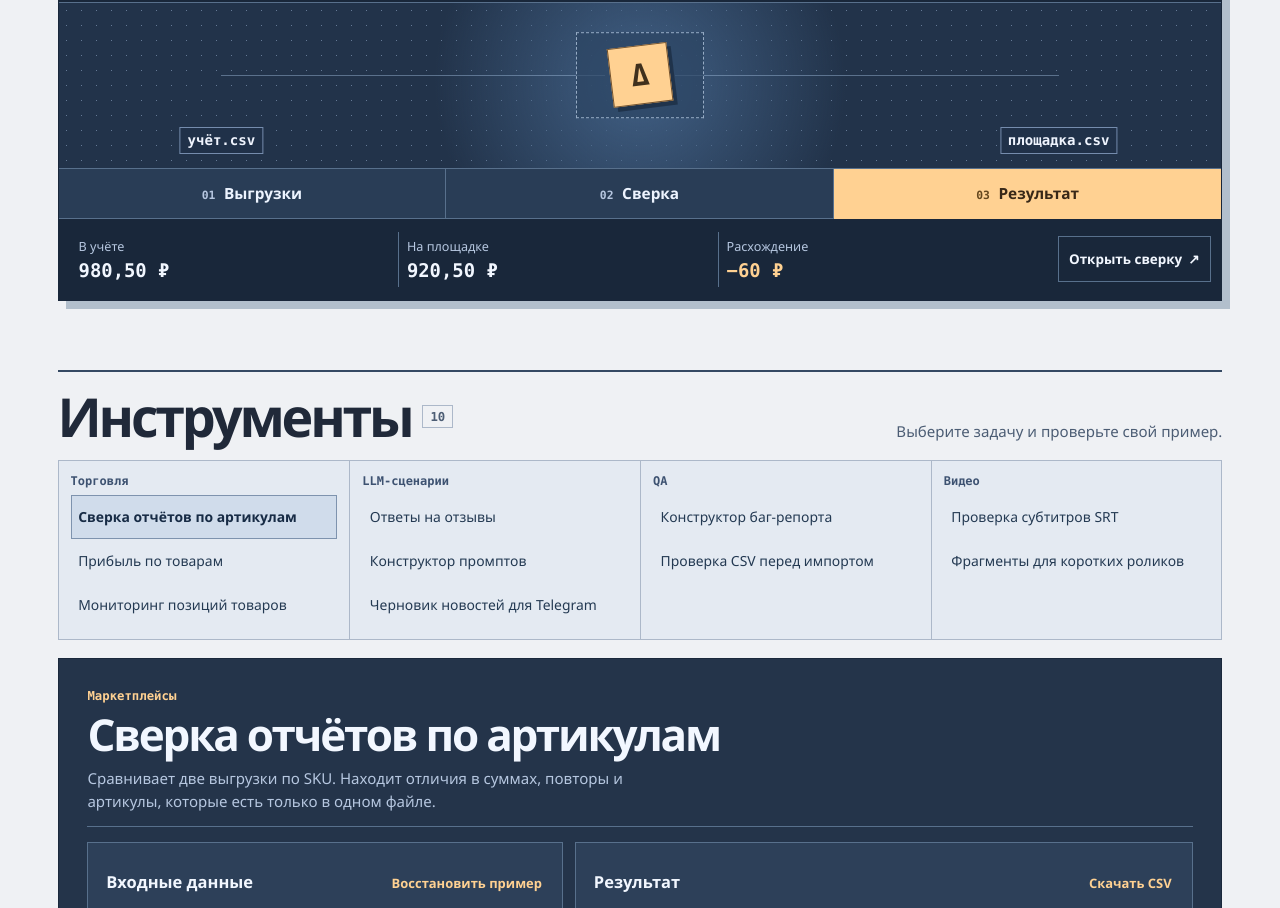
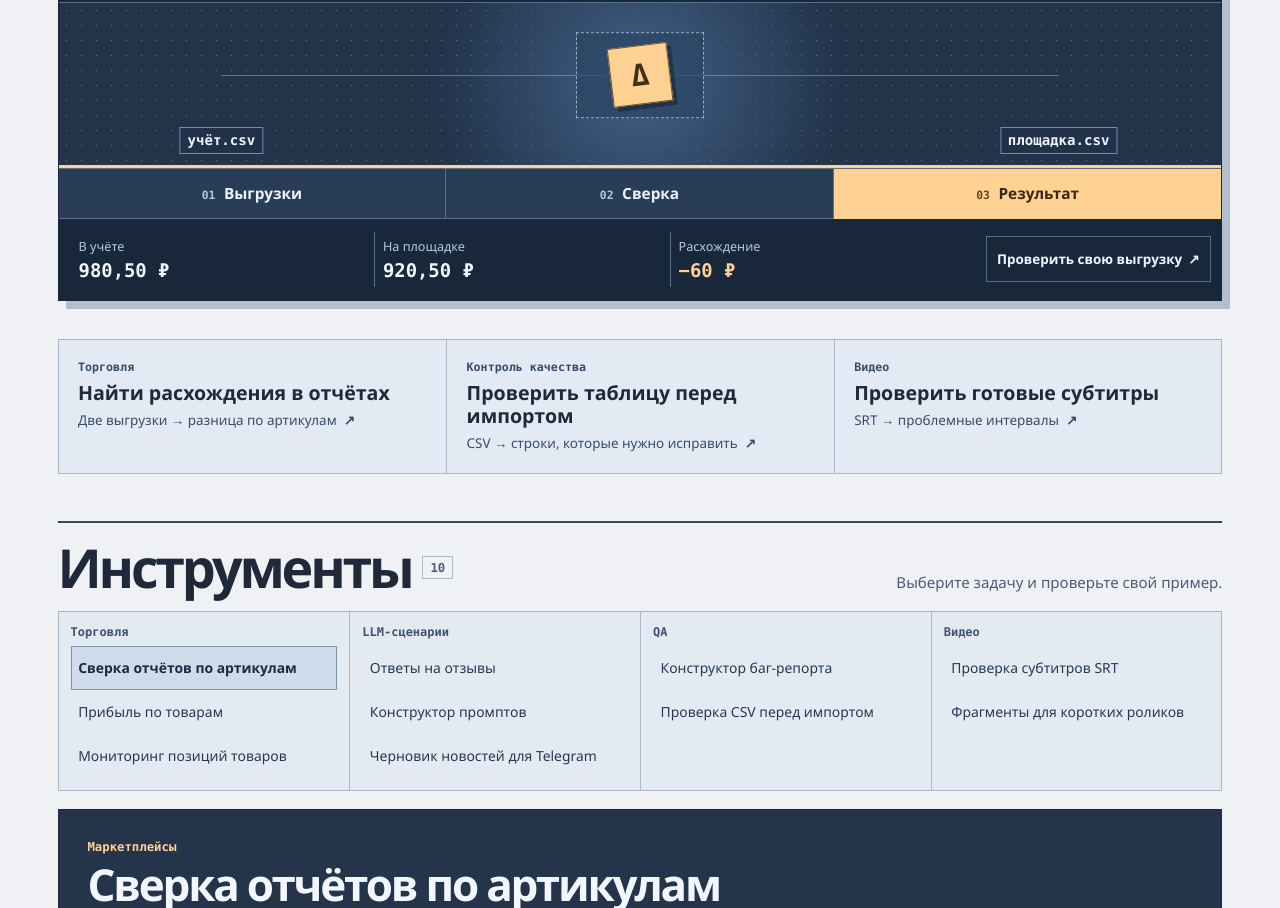
Before and after one commit to PrudnikovMS/ai-demo-portfolio, a website: page index.html in a window 1280 px wide. Shown: the part 398-1306 px from the top of the page. Drawn offline with Linux system fonts and the light colour scheme.

Commit message:
Connect scroll-led reconciliation proof to demo tasks and public work

```diff
--- a/app.js
+++ b/app.js
@@ -47,10 +47,11 @@ function renderSampleTrace() {
   const playButton = get('trace-play');
   const playLabel = get('trace-play-label');
   const track = get('trace-track');
+  const feature = track.closest('.feature');
   const reduced = window.matchMedia('(prefers-reduced-motion: reduce)');
   const steps = ['input', 'match', 'result'];
   let playback;
-  let intro;
+  let frame = 0;
   const values = [
     ['В учёте', row[1]],
     ['На площадке', row[2]],
@@ -98,7 +99,6 @@ function renderSampleTrace() {
   }
 
   function playSteps(announce) {
-    intro?.disconnect();
     stopPlayback();
     if (!announce) stage.setAttribute('aria-live', 'off');
     playButton.classList.add('playing');
@@ -117,29 +117,48 @@ function renderSampleTrace() {
   controls.addEventListener('click', event => {
     const button = event.target.closest('button[data-stage]');
     if (!button) return;
-    intro?.disconnect();
     stopPlayback();
     if (stage.dataset.phase !== button.dataset.stage) showStep(button.dataset.stage);
   });
   playButton.addEventListener('click', () => playback ? stopPlayback() : playSteps(true));
-  reduced.addEventListener?.('change', event => {
-    if (event.matches) {
-      intro?.disconnect();
+  function updateFromScroll() {
+    frame = 0;
+    if (playback || feature.contains(document.activeElement)) return;
+    const box = feature.getBoundingClientRect();
+    if (box.bottom < innerHeight * .12) return;
+    const travelled = innerHeight * .44 - box.top;
+    const distance = Math.min(360, innerHeight * .42);
+    const progress = Math.max(0, Math.min(1, travelled / distance));
+    const step = steps[Math.min(steps.length - 1, Math.floor(progress * steps.length))];
+    track.style.setProperty('--trace-progress', progress.toFixed(3));
+    if (stage.dataset.phase !== step) {
+      stage.setAttribute('aria-live', 'off');
+      showStep(step);
+    }
+  }
+
+  function onScroll() {
+    if (!frame) frame = requestAnimationFrame(updateFromScroll);
+  }
+
+  function syncMotionPreference() {
+    if (reduced.matches) {
+      window.removeEventListener('scroll', onScroll);
+      if (frame) cancelAnimationFrame(frame);
+      frame = 0;
+      track.style.removeProperty('--trace-progress');
       stopPlayback();
+    } else {
+      window.addEventListener('scroll', onScroll, { passive: true });
     }
-  });
-  stage.dataset.phase = 'result';
-  track.dataset.phase = 'result';
+  }
+
   controls.hidden = false;
   track.hidden = false;
   playButton.hidden = false;
-
-  if (!reduced.matches && !location.hash && 'IntersectionObserver' in window) {
-    intro = new IntersectionObserver(entries => {
-      if (entries.some(entry => entry.intersectionRatio >= 0.62) && !reduced.matches && !document.hidden) playSteps(false);
-    }, { threshold: 0.62 });
-    intro.observe(track.closest('.sample'));
-  }
+  showStep(reduced.matches || location.hash ? 'result' : 'input');
+  reduced.addEventListener?.('change', syncMotionPreference);
+  syncMotionPreference();
 }
 
 function renderNavigation() {
@@ -219,8 +238,12 @@ function selectDemo() {
   if (hasDemoHash) revealDemo();
 }
 
+for (const link of document.querySelectorAll('[data-demo-target]')) {
+  link.hash = link.dataset.demoTarget;
+}
+
 document.addEventListener('click', event => {
-  const link = event.target.closest('#projects a, #sample-demo');
+  const link = event.target.closest('#projects a, [data-demo-target]');
   if (!link || link.hash !== location.hash ||
       event.button !== 0 || event.metaKey || event.ctrlKey || event.shiftKey || event.altKey) return;
   event.preventDefault();
--- a/index.html
+++ b/index.html
@@ -6,8 +6,8 @@
   <meta name="description" content="10 интерактивных демонстраций автоматизации отчётности, работы с ИИ, QA и видео на вымышленных данных.">
   <meta name="theme-color" content="#eff1f4">
   <title>Автоматизация · портфолио Максима Прудникова</title>
-  <link rel="stylesheet" href="./style.css?v=2">
-  <script type="module" src="./app.js"></script>
+  <link rel="stylesheet" href="./style.css?v=3">
+  <script type="module" src="./app.js?v=3"></script>
 </head>
 <body>
   <a class="skip-link" href="#demos">Перейти к демонстрациям</a>
@@ -17,7 +17,10 @@
         <span class="monogram" aria-hidden="true">МП</span>
         <span>Максим Прудников <small>AI Developer · автоматизация</small></span>
       </a>
-      <a class="topbar-link" href="#demos">К инструментам <span aria-hidden="true">↘</span></a>
+      <nav class="topbar-nav" aria-label="Главное меню">
+        <a class="topbar-link" href="#demos">К инструментам <span aria-hidden="true">↘</span></a>
+        <a class="topbar-link" href="#project-work">Работы</a>
+      </nav>
     </div>
   </header>
 
@@ -26,8 +29,8 @@
       <div class="hero-copy">
         <h1 id="hero-title">Автоматизация <em>в действии.</em></h1>
         <div class="hero-summary">
-          <p>Десять инструментов для торговли, ИИ, тестирования и видео. Измените входные данные и получите результат в браузере.</p>
-          <span class="mode">Вымышленные примеры</span>
+          <p>Сверьте выгрузки, проверьте CSV перед импортом или найдите перекрытия в субтитрах. Измените входные данные и скачайте результат.</p>
+          <span class="mode">10 демо с вымышленными примерами</span>
         </div>
       </div>
 
@@ -59,9 +62,21 @@
               <div><dt>Расхождение</dt><dd>−60 ₽</dd></div>
             </dl>
           </div>
-          <a id="sample-demo" href="#reconciliation">Открыть сверку <span aria-hidden="true">↗</span></a>
+          <a id="sample-demo" href="#demos" data-demo-target="reconciliation">Проверить свою выгрузку <span aria-hidden="true">↗</span></a>
         </section>
       </div>
+    </section>
+
+    <section class="task-paths" aria-label="Выбрать задачу">
+      <a href="#demos" data-demo-target="reconciliation">
+        <span>Торговля</span><strong>Найти расхождения в отчётах</strong><span>Две выгрузки → разница по артикулам <b aria-hidden="true">↗</b></span>
+      </a>
+      <a href="#demos" data-demo-target="import-qa">
+        <span>Контроль качества</span><strong>Проверить таблицу перед импортом</strong><span>CSV → строки, которые нужно исправить <b aria-hidden="true">↗</b></span>
+      </a>
+      <a href="#demos" data-demo-target="subtitles">
+        <span>Видео</span><strong>Проверить готовые субтитры</strong><span>SRT → проблемные интервалы <b aria-hidden="true">↗</b></span>
+      </a>
     </section>
 
     <section id="demos" class="library" tabindex="-1" aria-labelledby="library-title">
@@ -109,6 +124,19 @@
         </section>
       </div>
     </section>
+    <section id="project-work" class="project-work" aria-labelledby="project-work-title">
+      <div>
+        <p class="work-type">Публичный проект</p>
+        <h2 id="project-work-title">PRUD dobro</h2>
+        <p>Каталог помощи приютам и лесным проектам. Поиск по организации и региону ведёт к контактам и страницам помощи. Избранное можно сохранить в браузере.</p>
+        <a class="primary" href="https://dobro-ryadom-prudnikov.maksim-kcl.chatgpt.site/">Открыть проект <span aria-hidden="true">↗</span></a>
+      </div>
+      <aside>
+        <h3>Есть вопрос по демо?</h3>
+        <p>Оставьте вопрос или предложите улучшение в публичных GitHub Issues.</p>
+        <a href="https://github.com/PrudnikovMS/ai-demo-portfolio/issues">Открыть GitHub Issues <span aria-hidden="true">↗</span></a>
+      </aside>
+    </section>
   </main>
 </body>
 </html>
--- a/style.css
+++ b/style.css
@@ -32,6 +32,7 @@ button:disabled { cursor: default; }
 .brand { display: inline-flex; align-items: center; gap: .64rem; min-width: 0; font-size: .94rem; font-weight: 730; line-height: 1.2; }
 .brand small { display: block; margin-top: .16rem; color: var(--muted); font-size: .73rem; font-weight: 550; }
 .monogram { display: grid; place-items: center; flex: none; width: 2.4rem; height: 2.4rem; background: var(--navy); color: var(--accent); font: 750 .94rem/1 var(--mono); }
+.topbar-nav { display: flex; align-items: center; gap: .6rem 1.3rem; }
 .topbar-link { display: inline-flex; gap: .48rem; align-items: center; min-height: 44px; color: #293d5b; font: 700 .83rem/1.25 var(--mono); }
 .topbar-link:hover { text-decoration: underline; text-underline-offset: .19em; }
 
@@ -64,6 +65,16 @@ button:disabled { cursor: default; }
   overflow: hidden;
   background: radial-gradient(circle at 50% 48%,#416085 0%,transparent 35%), radial-gradient(circle,#9eb7d68a .8px,transparent 1px) 0 0/15px 15px,#22334a;
   border-bottom: 1px solid var(--console-line);
+}
+.trace-track::after {
+  content: "";
+  position: absolute;
+  inset: auto 0 0;
+  height: 3px;
+  background: var(--accent);
+  transform-origin: left;
+  transform: scaleX(var(--trace-progress,0));
+  pointer-events: none;
 }
 .trace-track > span { position: absolute; top: 44%; pointer-events: none; }
 .trace-track .trace-port { z-index: 2; display: grid; place-items: center; top: auto; bottom: .9rem; transform: translateX(-50%); padding: .26rem .42rem; border: 1px solid #758cad; background: #203149; color: #eff4fe; font: 700 clamp(.67rem,1.1vw,.89rem)/1.15 var(--mono); }
@@ -111,7 +122,15 @@ button:disabled { cursor: default; }
 #sample-demo { display: flex; align-items: center; gap: .38rem; min-height: 46px; margin: .62rem .65rem .62rem 0; padding: .25rem .65rem; align-self: center; border: 1px solid var(--console-line); color: var(--console-text); font-size: .84rem; font-weight: 680; }
 #sample-demo:hover { border-color: var(--accent); color: var(--accent); }
 
-.library { padding: clamp(2.55rem,5.4vw,4.75rem) 0 4rem; scroll-margin-top: 1rem; }
+.task-paths { display: grid; grid-template-columns: repeat(3,minmax(0,1fr)); margin-top: clamp(1.65rem,3vw,2.7rem); border: 1px solid var(--rule); background: #e3eaf3; }
+.task-paths a { min-width: 0; display: grid; align-content: start; gap: .35rem; padding: clamp(.82rem,1.55vw,1.21rem); }
+.task-paths a + a { border-left: 1px solid var(--rule); }
+.task-paths a:hover { background: #d6e4f4; }
+.task-paths a span { color: #354d6a; font-size: .84rem; }
+.task-paths a span:first-child { font: 700 .73rem/1.3 var(--mono); }
+.task-paths a strong { font-size: clamp(1rem,1.53vw,1.28rem); line-height: 1.2; }
+.task-paths a b { margin-left: .22rem; }
+.library { padding: clamp(2.1rem,3.7vw,3.2rem) 0 clamp(2rem,4vw,3.5rem); scroll-margin-top: 1rem; }
 .library-header { display: flex; align-items: baseline; justify-content: space-between; flex-wrap: wrap; gap: .3rem 1rem; margin-bottom: 1rem; border-top: 2px solid #354963; padding-top: 1.12rem; }
 .library-header h2 { display: flex; align-items: center; gap: .67rem; margin: 0; font-size: clamp(1.65rem,4.2vw,3.6rem); line-height: 1; letter-spacing: -.06em; }
 #project-count:not(:empty) { padding: .28rem .45rem; border: 1px solid var(--rule); color: var(--muted); font: 700 .77rem/1 var(--mono); letter-spacing: 0; }
@@ -154,8 +173,17 @@ tbody tr:nth-child(even) { background: #28384e; }
 tbody tr:last-child td { border-bottom: 0; }
 .result-notes { margin: .68rem 0 0; padding-left: 1rem; color: #cedcf0; font-size: .8rem; }
 .result-notes li + li { margin-top: .27rem; }
+.project-work { display: grid; grid-template-columns: minmax(0,1.37fr) minmax(0,.63fr); align-items: start; gap: 1.55rem clamp(1.05rem,4vw,3.1rem); margin-bottom: clamp(2rem,4vw,3.75rem); padding: clamp(1.15rem,3.4vw,2.85rem); background: #1c334c; color: var(--console-text); scroll-margin-top: 1rem; }
+.project-work :focus-visible { outline-color: var(--accent); }
+.project-work h2 { margin: 0 0 .64rem; font-size: clamp(2rem,4.2vw,3.45rem); line-height: 1; letter-spacing: -.048em; }
+.project-work h3 { margin: 0 0 .42rem; font-size: 1.16rem; }
+.project-work p { margin: 0 0 .82rem; color: #d2e0f3; max-width: 52ch; }
+.project-work .work-type { color: var(--accent); font: 700 .77rem/1.3 var(--mono); }
+.project-work aside { align-self: center; padding: .73rem 0 .73rem 1rem; border-left: 1px solid var(--console-line); }
+.project-work aside a { display: inline-flex; align-items: center; gap: .3rem; min-height: 44px; color: var(--accent); font-size: .89rem; font-weight: 700; text-decoration: underline; text-underline-offset: .2em; }
 
 @media (max-width: 760px) {
+  .topbar-nav { gap: .44rem .68rem; }
   .hero-copy { grid-template-columns: minmax(0,1fr); margin-bottom: 1.05rem; }
   .hero h1 { font-size: clamp(1.95rem,9.85vw,4.75rem); }
   .hero-summary { padding: 0; border: 0; }
@@ -176,6 +204,8 @@ tbody tr:last-child td { border-bottom: 0; }
   .nav-group:nth-child(odd) { border-left: 0; }
   .nav-group:nth-child(n+3) { border-top: 1px solid var(--rule); }
   .panels { grid-template-columns: minmax(0,1fr); }
+  .task-paths, .project-work { grid-template-columns: minmax(0,1fr); }
+  .task-paths a + a { border-left: 0; border-top: 1px solid var(--rule); }
 }
 @media (max-width: 400px) {
   .topbar-inner { min-height: 3.72rem; gap: .45rem; }
@@ -183,6 +213,7 @@ tbody tr:last-child td { border-bottom: 0; }
   .brand small { font-size: .64rem; }
   .monogram { width: 1.95rem; height: 1.95rem; font-size: .78rem; }
   .topbar-link { font-size: .73rem; }
+  .topbar-link:first-child span { display: none; }
   .sample-header { display: grid; grid-template-columns: minmax(0,1fr) auto; }
   .sample-header h2, .sample-sku { grid-column: 1; justify-self: start; }
   .trace-play { grid-column: 2; grid-row: 1/3; margin-left: 0; padding-inline: .35rem; font-size: .74rem; }
```
